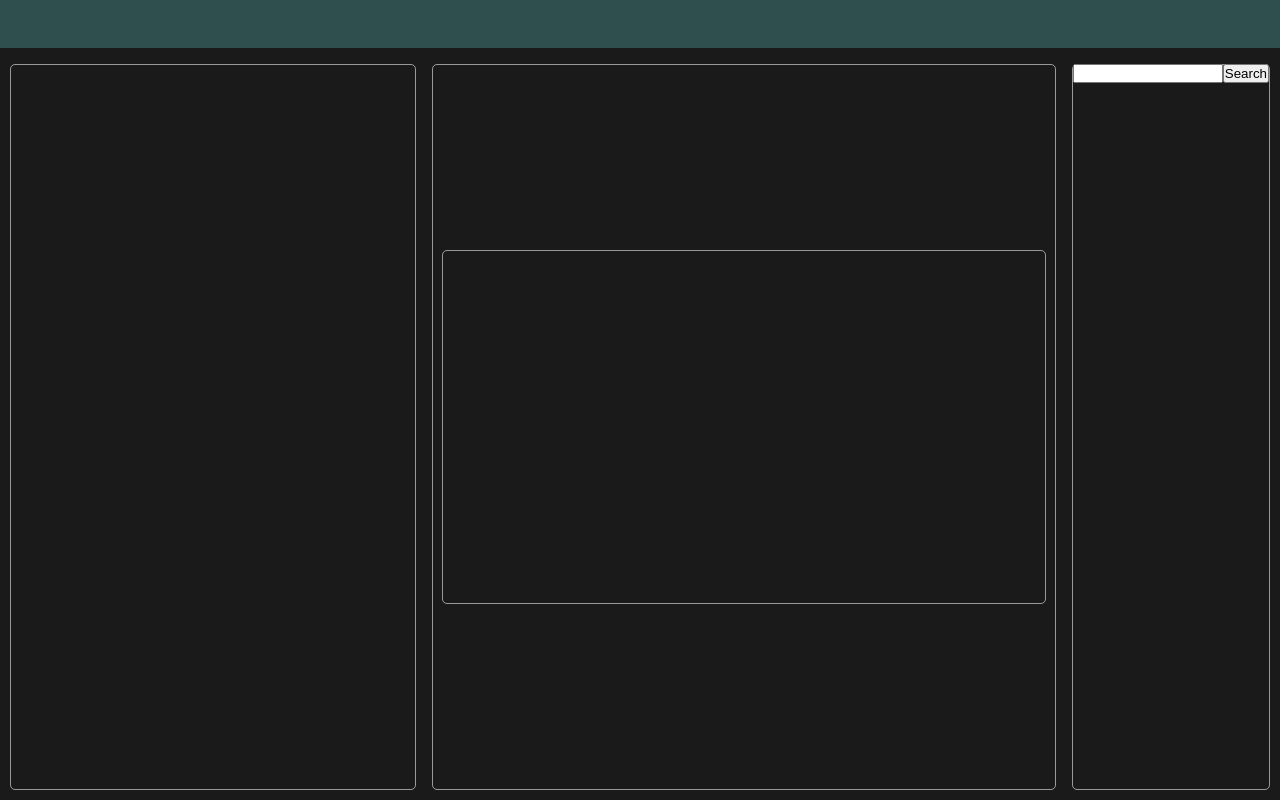
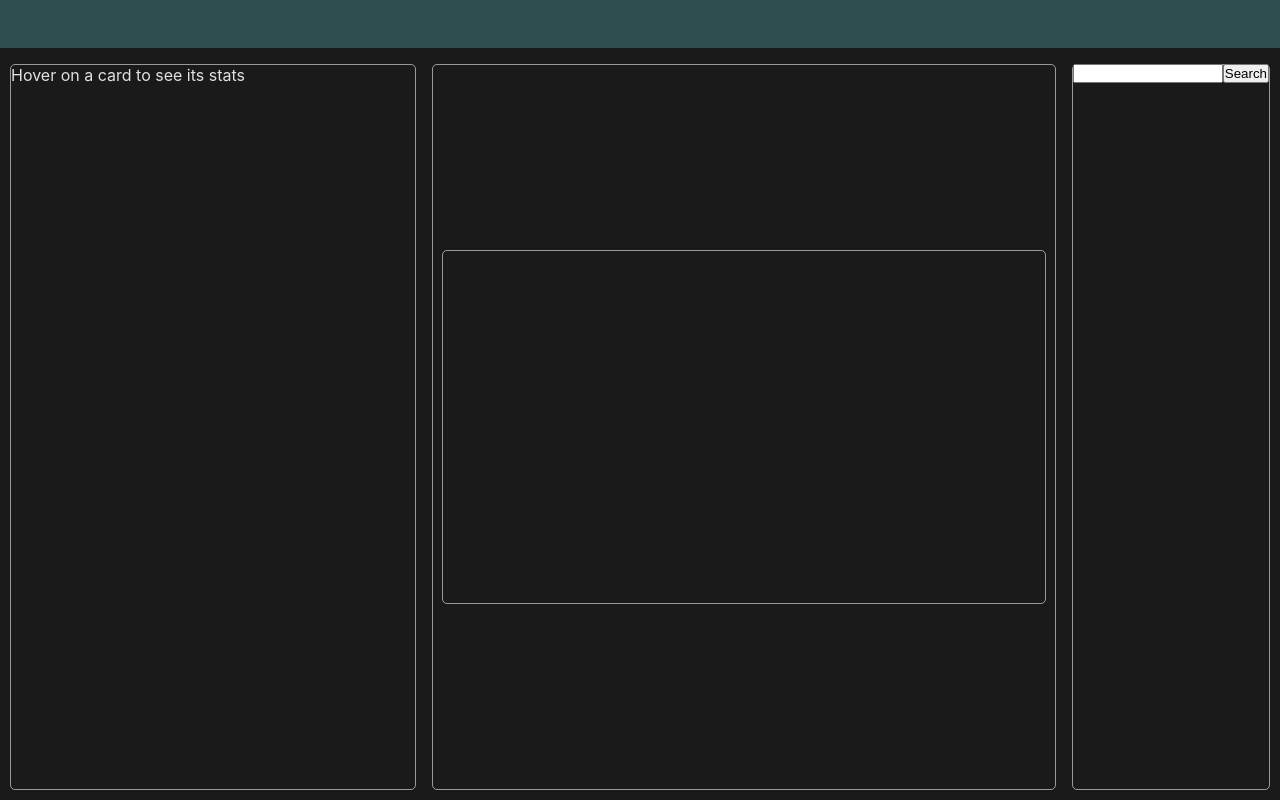
Before and after one commit to MaxPW777/Duelling-Nexus-Clone, a React (Vite) app in the folder client/: page / in a window 1280 px wide. Built offline with nearby package versions, Linux system fonts and the light colour scheme; a web font is replaced by a local one.

Commit message:
handle card transfer

```diff
--- a/client/src/App.tsx
+++ b/client/src/App.tsx
@@ -21,7 +21,7 @@ function App() {
   return (
     <>
       <Header />
-      <CardInfo />
+      <CardInfo carte={card} />
       <Deck />
       <Searchbar setCard={setCard} cartes={cartes} />
     </>
--- a/client/src/components/CardInfo.tsx
+++ b/client/src/components/CardInfo.tsx
@@ -1,8 +1,18 @@
 import "../styles/CardInfo.css"
+import Carte from "../interfaces/carte"
+interface CardInfoProps {
+  carte?: Carte;
+}
 
-function CardInfo() {
+function CardInfo({ carte }: CardInfoProps) {
   return (
-    <div className='CardInfo'></div>
+    <div className="CardInfo">
+      {carte ? (
+        <h3>{carte.Nom}</h3>
+      ) : (
+        <p>Hover on a card to see its stats</p>
+      )}
+    </div>
   )
 }
 
```
